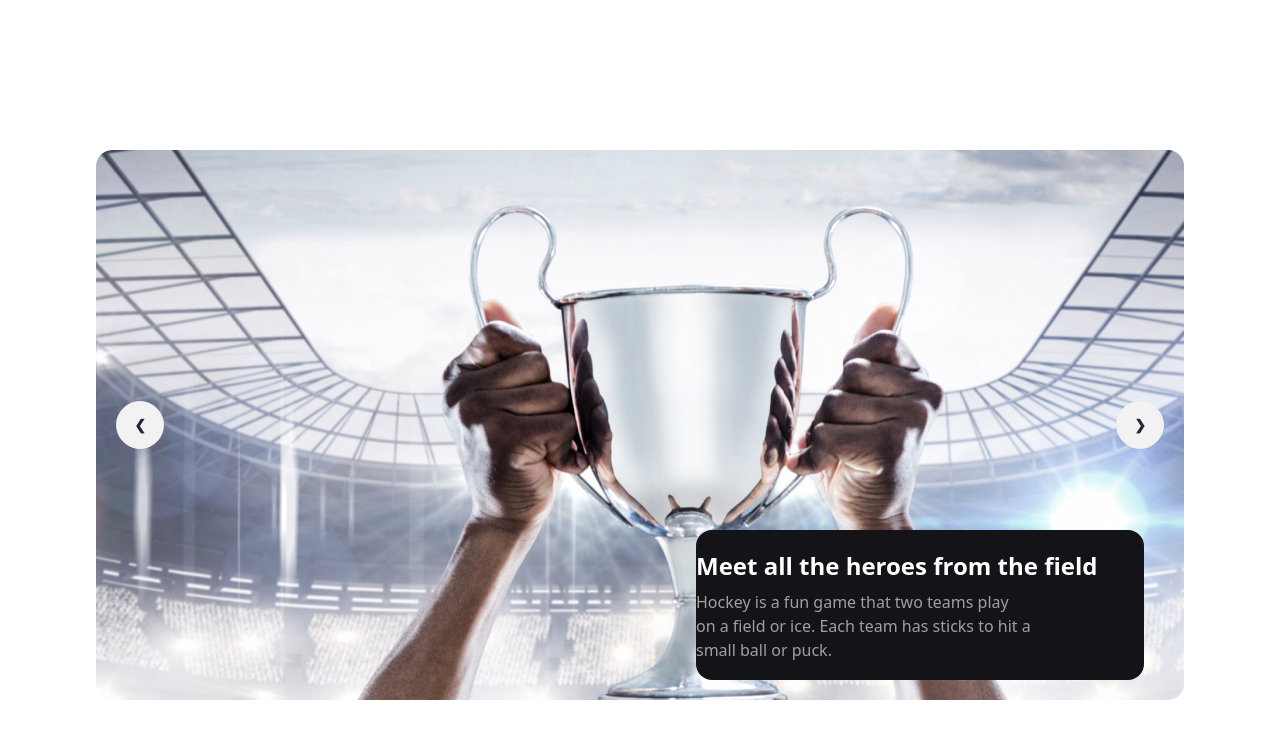
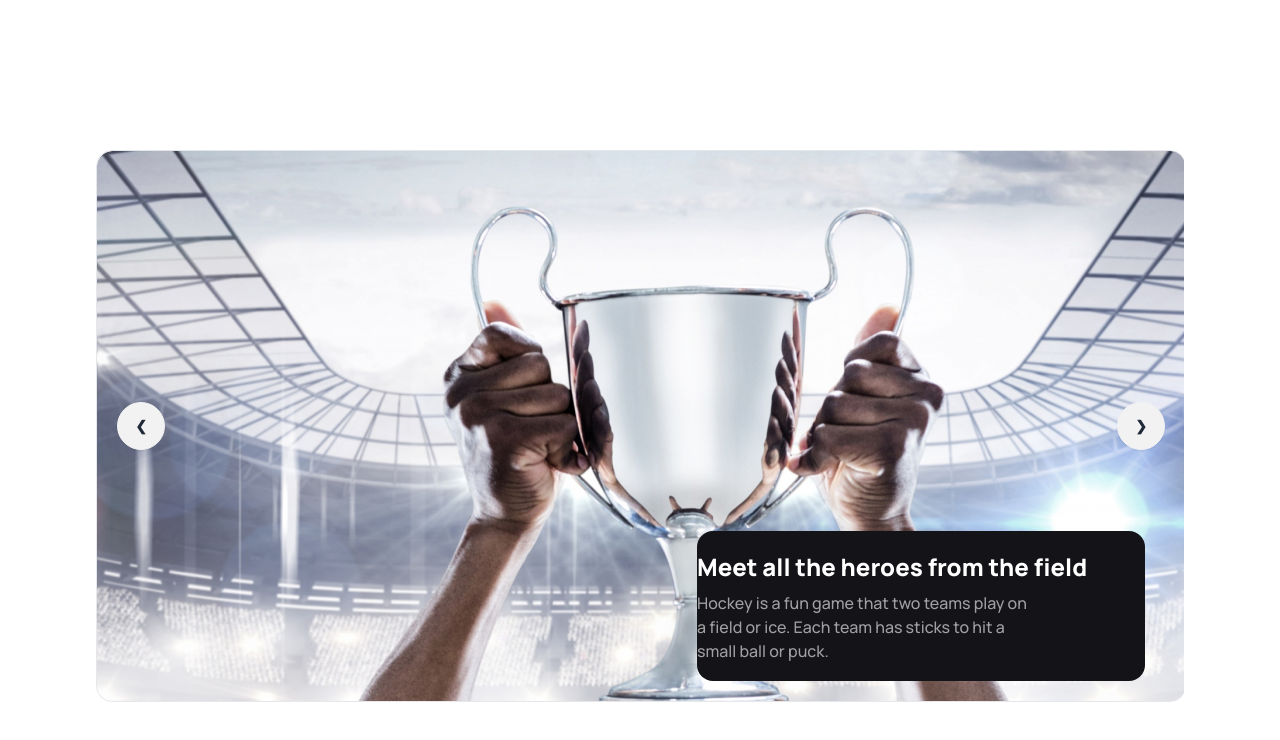
Before and after one commit to Mhasan4D/assignment-3, a plain HTML site: page index.html in a window 1280 px wide. Drawn offline with nearby package versions, Linux system fonts and the light colour scheme.

Commit message:
update banner section

```diff
--- a/index.html
+++ b/index.html
@@ -16,12 +16,12 @@
     }
  </style>
 </head>
-<body>
+<body class="font-manrope">
     <header>
 
         <div class="container mx-auto my-[150px] lg:px-24 px-8">
             <div class="carousel w-full">
-                <div id="slide1" class="carousel-item relative w-full bg-[url(./images/1.png)] h-[550px] relative rounded-2xl">
+                <div id="slide1" class="carousel-item relative w-full bg-[url(./Images/1.png)] h-[550px] relative rounded-2xl border">
 
                     <div class="absolute bottom-0 left-[600px] bottom-5 right-10 h-[150px] bg-[#131318] rounded-2xl py-5 space-y-2">
                         <h2 class="text-2xl font-extrabold text-white">Meet all the heroes from the field</h2>
@@ -44,7 +44,7 @@
                     <img src="Images/3.png" class="w-full" />
                     <div class="absolute flex justify-between transform -translate-y-1/2 left-5 right-5 top-1/2">
                       <a href="#slide2" class="btn btn-circle">❮</a>
-                      <a href="#slide4" class="btn btn-circle">❯</a>
+                      <a href="#slide1" class="btn btn-circle">❯</a>
                     </div>
                   </div>
                 </div>
```
